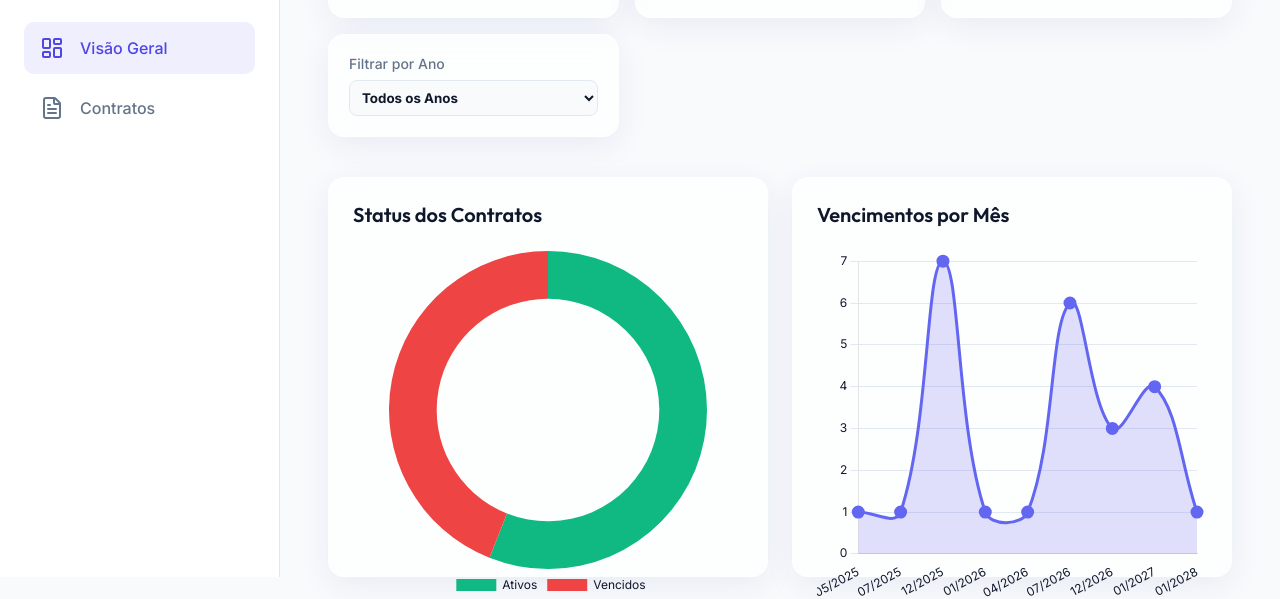
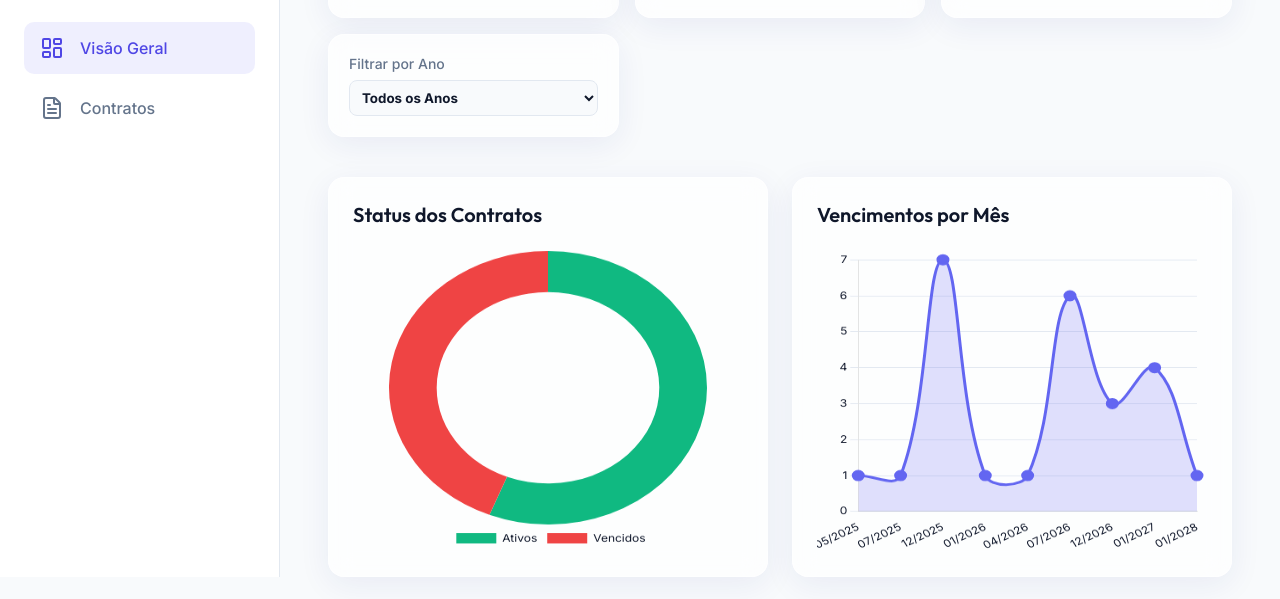
Before and after one commit to MCiel-Costa/dashboard-contratos, a plain HTML site: page index.html in a window 1280 px wide. Shown: the part 223-822 px from the top of the page. Drawn offline with nearby package versions, Linux system fonts and the light colour scheme.

Commit message:
Add files via upload

```diff
--- a/style.css
+++ b/style.css
@@ -236,6 +236,13 @@ body {
     padding: 1.5rem;
     height: 400px;
     position: relative;
+    display: flex;
+    flex-direction: column;
+}
+
+.chart-container canvas {
+    flex: 1;
+    min-height: 0;
 }
 
 .section-title {
```
